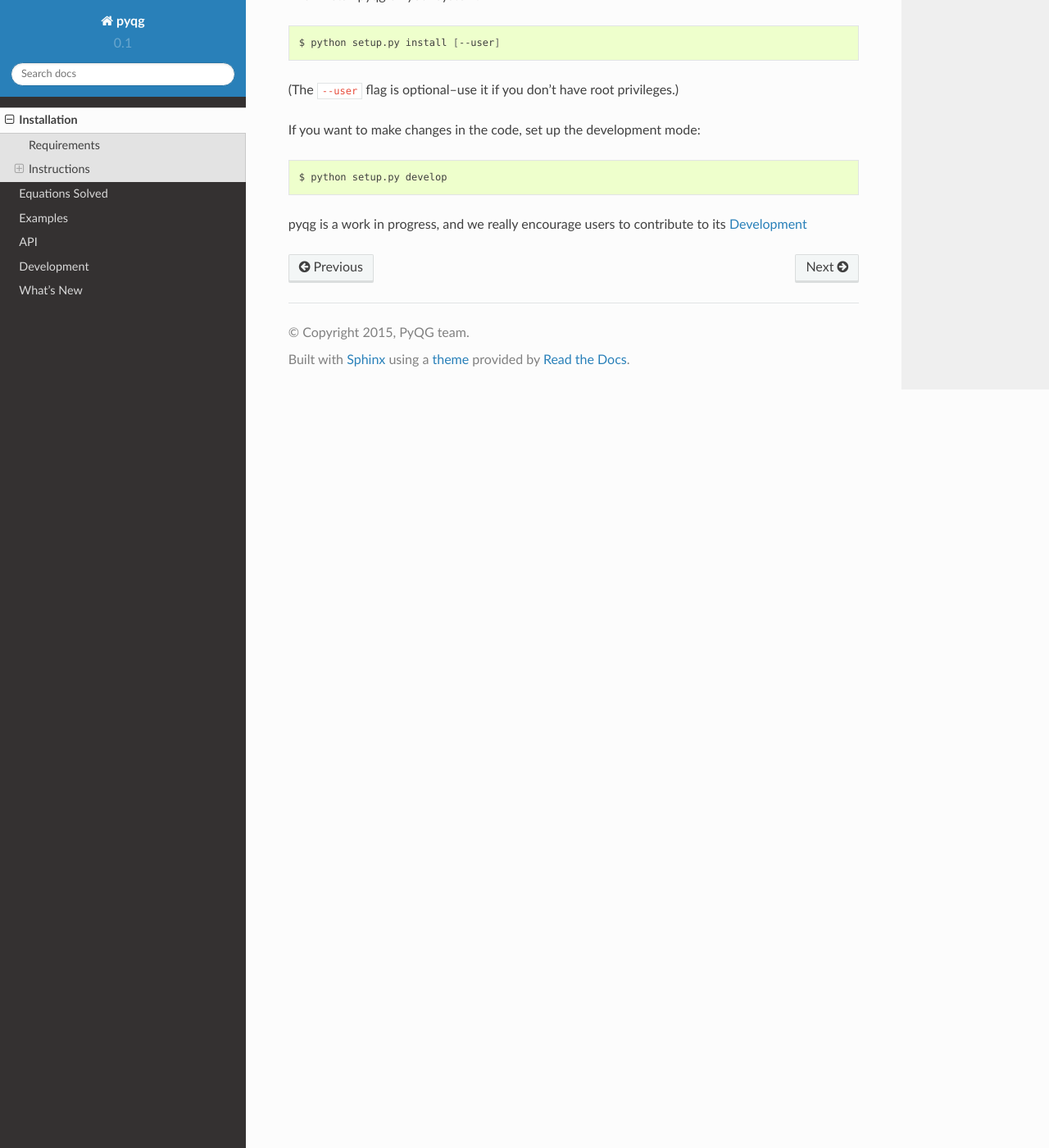
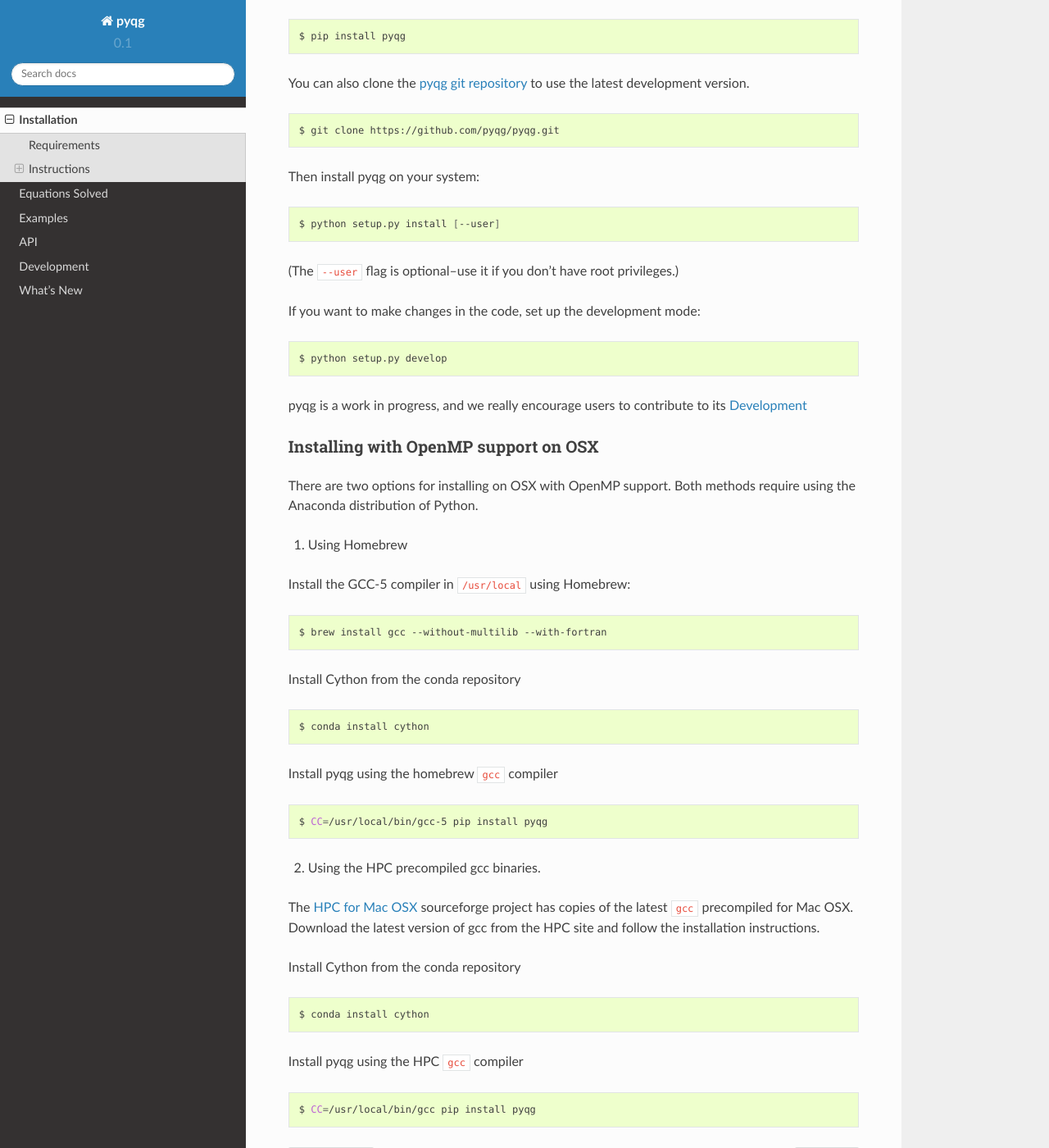
Before and after one commit to pyqg/pyqg, a Sphinx documentation site: the page built from docs/installation.rst, in a window 1280 px wide and 1400 px high, scrolled down 3850 px. Shown: the whole window at 82% size. Built offline with Sphinx 7.4.7 and the Read the Docs theme 2.0.0, drawn with Linux system fonts in a browser that asks for light colours; some of the changed text lies outside the part shown.

Commit message:
Update installation.rst for OpenMP on OSX

```diff
--- a/docs/installation.rst
+++ b/docs/installation.rst
@@ -10,6 +10,7 @@ The only requirements are
 
 - Python 2.7. (Python 3 support is in the works)
 - numpy_ (1.6 or later)
+- Cython (0.2 or later)
 
 Because pyqg is a pseudo-spectral code, it realies heavily on fast-Fourier
 transforms (FFTs), which are the main performance bottlneck. For this reason,
@@ -194,6 +195,11 @@ remember how.)
 
 Installing pyqg
 ---------------
+.. note::
+    The pyqg kernel is written in Cython and uses OpenMP to parallelise some operations for a performance boost.
+    If you are using Mac OSX Yosemite or later OpenMP support is not available out of the box.  While pyqg will
+    still run without OpenMP, it will not be as fast as it can be. See :ref:`advanced-install` below for more
+    information on installing on OSX with OpenMP support.
 
 With pyfftw installed, you can now install pyqg. The easiest way is with pip:
 
@@ -224,3 +230,49 @@ If you want to make changes in the code, set up the development mode:
 
 pyqg is a work in progress, and we really encourage users to contribute to its
 :doc:`/development`
+
+
+.. _advanced-install:
+
+Installing with OpenMP support on OSX
+-------------------------------------
+
+There are two options for installing on OSX with OpenMP support.  Both methods require using the Anaconda distribution of
+Python.
+
+1. Using Homebrew
+
+Install the GCC-5 compiler in ``/usr/local`` using Homebrew:
+
+.. code-block:: bash
+
+    $ brew install gcc --without-multilib --with-fortran
+
+Install Cython from the conda repository
+
+.. code-block:: bash
+
+    $ conda install cython
+
+Install pyqg using the homebrew ``gcc`` compiler
+
+.. code-block:: bash
+
+    $ CC=/usr/local/bin/gcc-5 pip install pyqg
+
+
+2. Using the HPC precompiled gcc binaries.
+
+The `HPC for Mac OSX <http://hpc.sourceforge.net/>`__ sourceforge project has copies of the latest ``gcc`` precompiled for Mac OSX.  Download the latest version of gcc from the HPC site and follow the installation instructions.
+
+Install Cython from the conda repository
+
+.. code-block:: bash
+
+    $ conda install cython
+
+Install pyqg using the HPC ``gcc`` compiler
+
+.. code-block:: bash
+
+    $ CC=/usr/local/bin/gcc pip install pyqg
```
